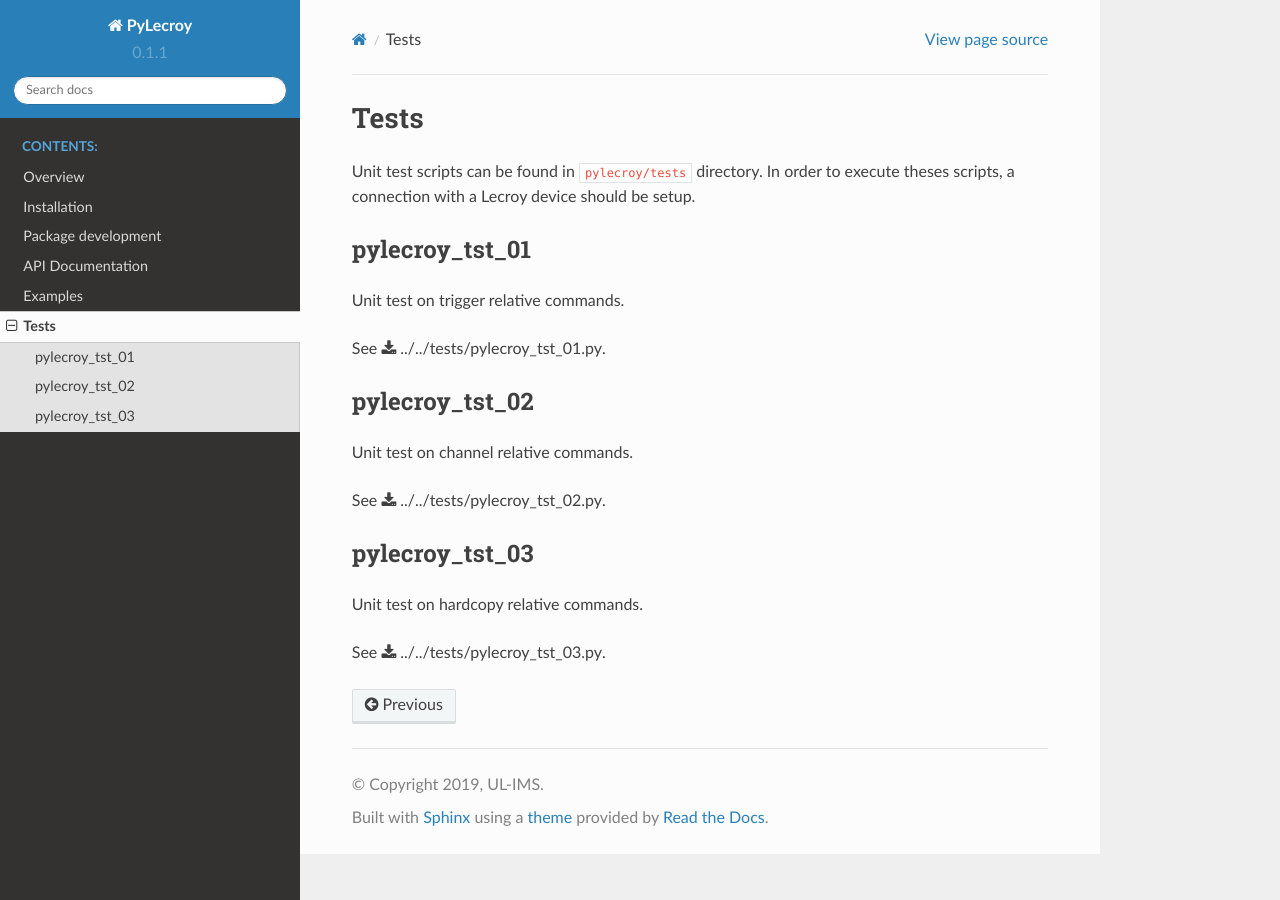
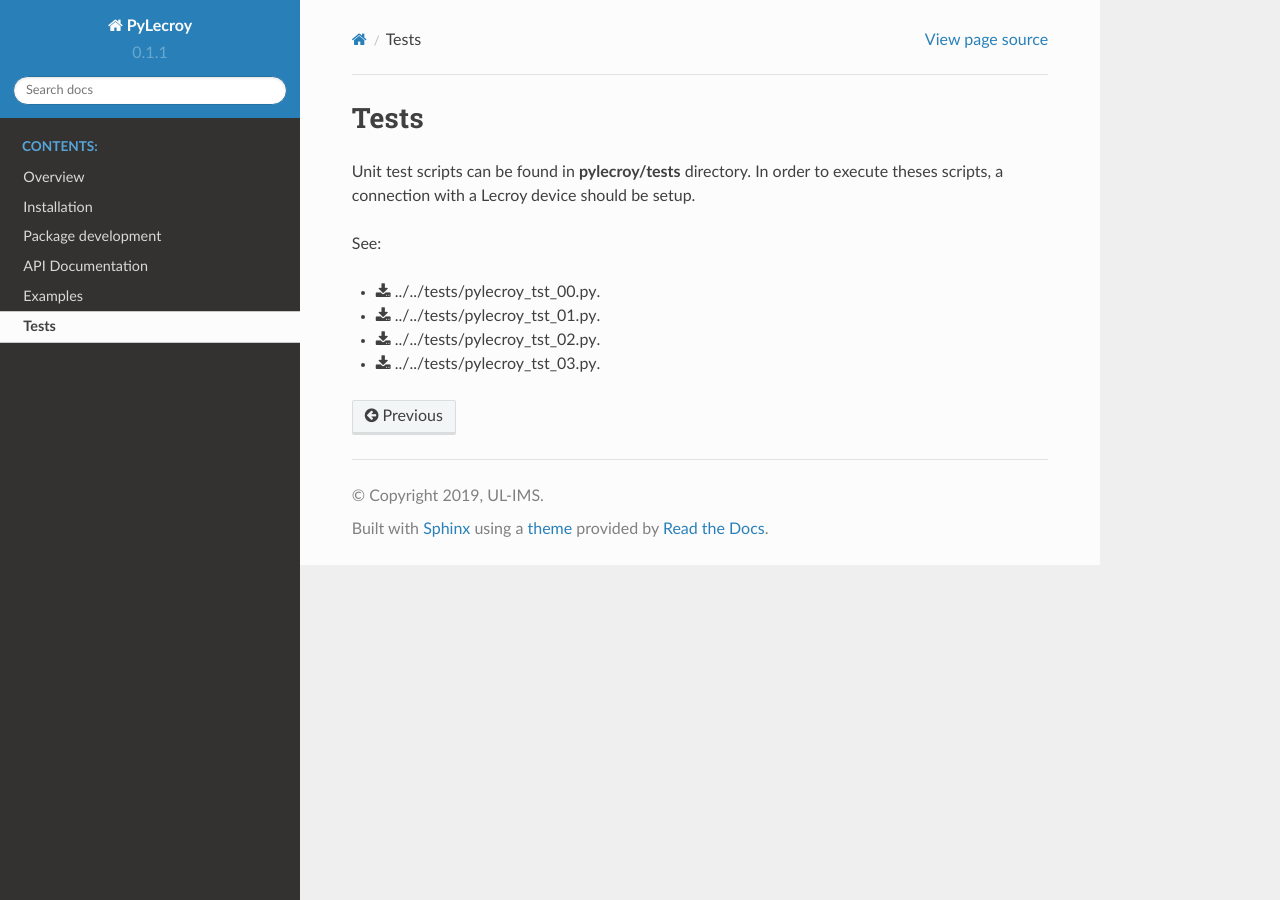
Before and after one commit to durufle/pylecroy, a Sphinx documentation site: the page built from docs/source/tests.rst, in a window 1280 px wide. Built offline with Sphinx 7.4.7 and the Read the Docs theme 2.0.0, drawn with Linux system fonts in a browser that asks for light colours.

```diff
--- a/docs/source/tests.rst
+++ b/docs/source/tests.rst
@@ -1,22 +1,15 @@
 Tests
-========
-Unit test scripts can be found in :file:`pylecroy/tests` directory.
+=====
+
+Unit test scripts can be found in **pylecroy/tests** directory.
 In order to execute theses scripts, a connection with a Lecroy device should be setup.
 
-pylecroy_tst_01
----------------
-Unit test on trigger relative commands.
+See:
 
-See :download:`../../tests/pylecroy_tst_01.py`.
+- :download:`../../tests/pylecroy_tst_00.py`.
 
-pylecroy_tst_02
----------------
-Unit test on channel relative commands.
+- :download:`../../tests/pylecroy_tst_01.py`.
 
-See :download:`../../tests/pylecroy_tst_02.py`.
+- :download:`../../tests/pylecroy_tst_02.py`.
 
-pylecroy_tst_03
----------------
-Unit test on hardcopy relative commands.
-
-See :download:`../../tests/pylecroy_tst_03.py`.
+- :download:`../../tests/pylecroy_tst_03.py`.
```
Also changed, not shown: README.md (+5 -8 lines), docs/source/overview.rst (+7 -1 lines), setup.py (+15 -4 lines).
